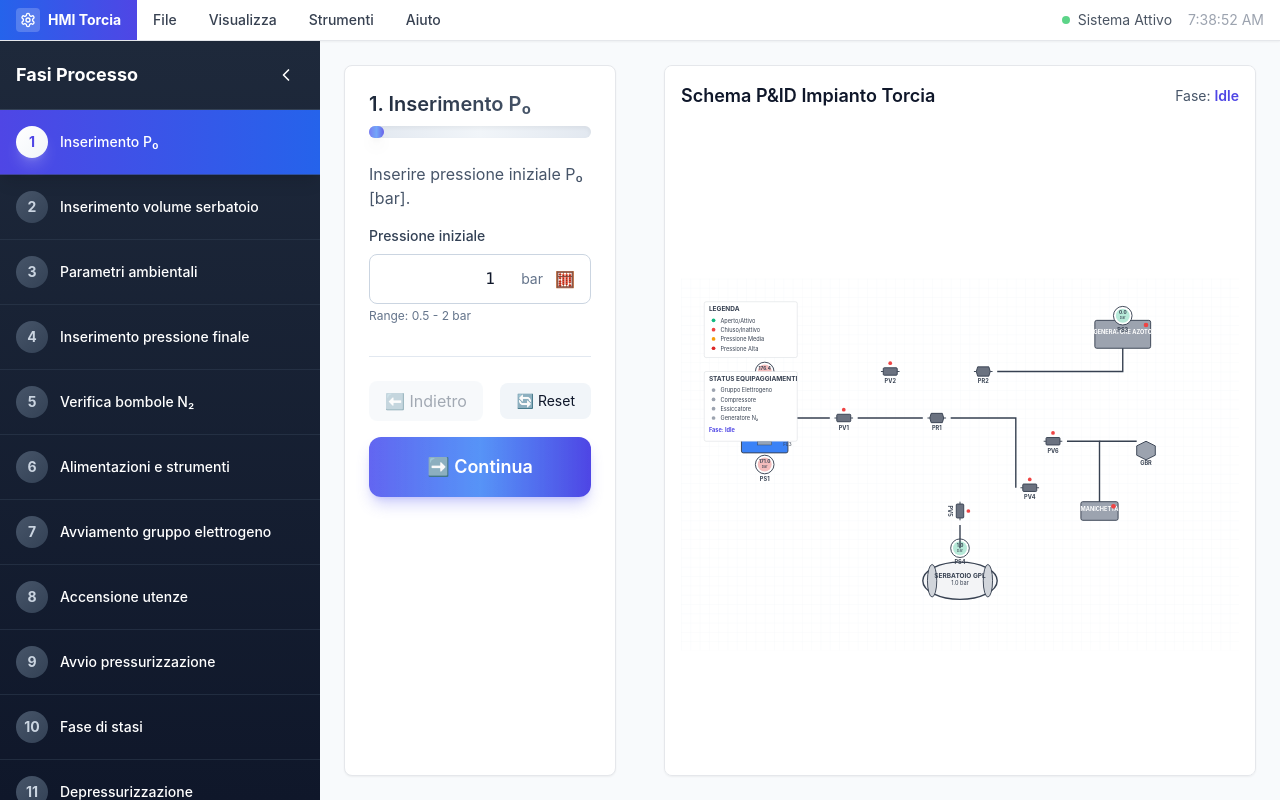
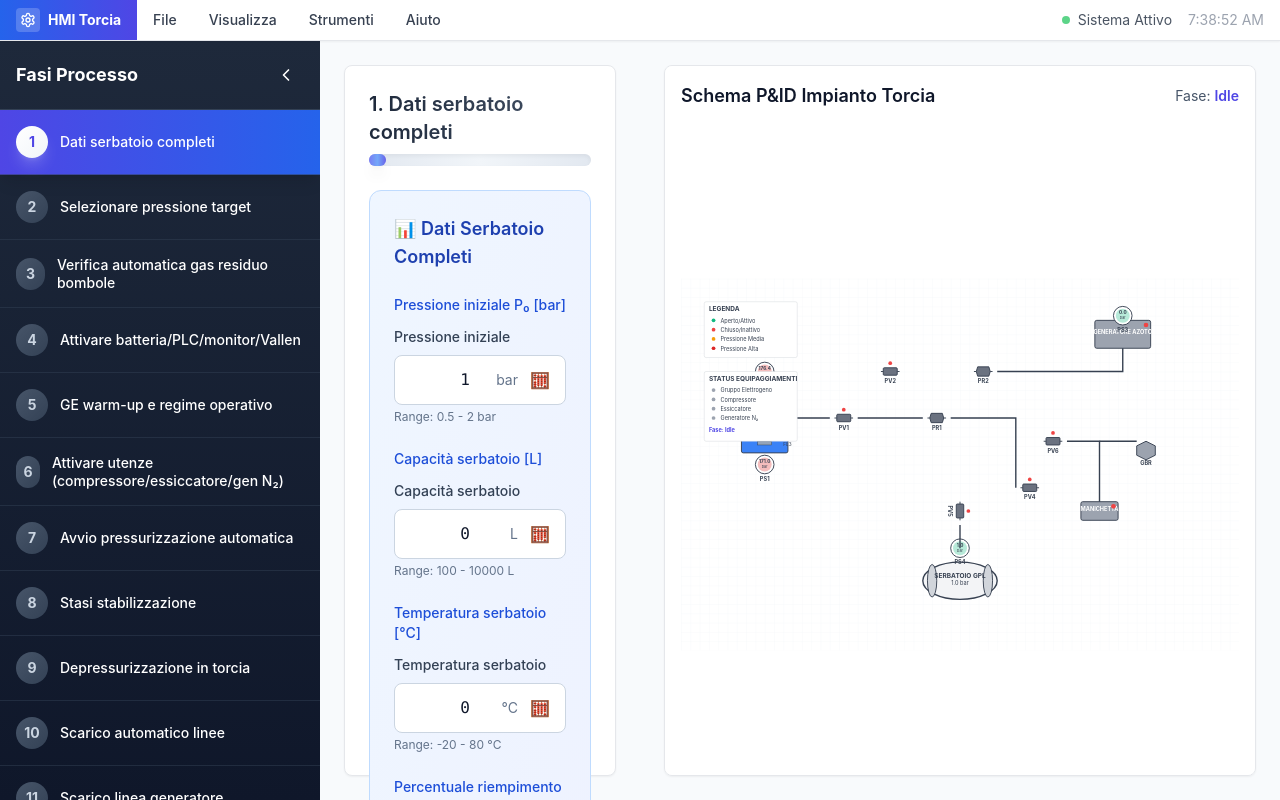
Before and after one commit to rimoric/torcia, a React (Vite) app: page / in a window 1280 px wide. Built offline with nearby package versions, Linux system fonts and the light colour scheme.

Commit message:
Update App.tsx

```diff
--- a/src/App.tsx
+++ b/src/App.tsx
@@ -1,22 +1,39 @@
-// App.tsx - Dashboard Principale Torcia
+// App.tsx - Dashboard Principale Torcia - MODIFIED SEQUENCE
 import React, { useEffect, useRef, useState } from "react";
 import { ChevronLeft, ChevronRight, Menu, X, FileText } from "lucide-react";
 import SchemaImpianto from './SchemaImpianto';
-import { Fase, STEP_TITLES } from './types';
+import { Fase } from './types';
 import MenuBar from './MenuBar';
 import Settings, { SettingsLimits } from './Settings';
 import NumericInput from './NumericInput';
 
-// Wizard HMI sequenziale — simulazione con rampa pressione + controllo automatico bombole N₂
+// MODIFIED: New step titles with consolidated tank data in step 1
+const STEP_TITLES = [
+  "Dati serbatoio completi",                    // 0 - Consolidated: P0, capacity, temperature, fill%
+  "Selezionare pressione target",               // 1 - Moved from step 3
+  "Verifica automatica gas residuo bombole",   // 2 - Moved from step 4
+  "Attivare batteria/PLC/monitor/Vallen",      // 3 - Consolidated step 5+6
+  "GE warm-up e regime operativo",              // 4 - Consolidated step 6+7
+  "Attivare utenze (compressore/essiccatore/gen N₂)", // 5 - Moved from step 7
+  "Avvio pressurizzazione automatica",         // 6 - Moved from step 8
+  "Stasi stabilizzazione",                      // 7 - Moved from step 9
+  "Depressurizzazione in torcia",              // 8 - Moved from step 10
+  "Scarico automatico linee",                  // 9 - Moved from step 11
+  "Scarico linea generatore",                  // 10 - Moved from step 12
+  "Checklist finale",                          // 11 - Moved from step 13
+  "Processo completato",                       // 12 - Moved from step 14
+] as const;
+
+// Wizard HMI sequenziale – simulazione con rampa pressione + controllo automatico bombole N₂
 // Layout ristrutturato: Sidebar verticale + Area comandi centrale + Schema P&ID destra + Log popup
 
 export default function App() {
-  // Parametri serbatoio
+  // Parametri serbatoio - ALL CONSOLIDATED IN STEP 0
   const [P0, setP0] = useState(1.0);
+  const [volumeProdotto, setVolumeProdotto] = useState<number | "">("");
+  const [temperatura, setTemperatura] = useState<number | "">("");  // Now "temperatura serbatoio"
+  const [riempPerc, setRiempPerc] = useState<number | "">(""); // % di riempimento
   const [Pfinale, setPfinale] = useState<number | "">("");
-  const [volumeProdotto, setVolumeProdotto] = useState<number | "">("");
-  const [temperatura, setTemperatura] = useState<number | "">("");
-  const [riempPerc, setRiempPerc] = useState<number | "">(""); // % di riempimento
 
   // Alimentazioni/strumenti
   const [batteriaOn, setBatteriaOn] = useState(false);
@@ -266,23 +283,38 @@ export default function App() {
     return Object.values(checklistItems).every(item => item === true);
   };
 
+  // MODIFIED: Updated canProceed logic for new step sequence
   const canProceed = (): boolean => {
     switch (uiStep) {
-      case 0: return P0 > 0;
-      case 1: return typeof volumeProdotto === "number" && volumeProdotto > 0;
-      case 2: return typeof temperatura === "number" && typeof riempPerc === "number" && riempPerc > 0;
-      case 3: return typeof Pfinale === "number" && Pfinale > P0;
-      case 4: return bomboleCheckDone && bomboleOK === true;
-      case 5: return batteriaOn && plcOn && monitorPressOn && monitorVallenOn && vallenReady;
-      case 6: return geOn && geRpm === 3000 && warmup === 0;
-      case 7: return compressoreOn && essiccatoreOn && genN2On;
-      case 8: return pressurizzazioneProgress >= 100;
-      case 9: return timer === 0 && stasiCompletata;
-      case 10: return depCompletata;
-      case 11: return scaricoLineeDone;
-      case 12: return scaricoGenDone;
-      case 13: return allChecklistCompleted();
-      case 14: return true; // Pannello finale sempre disponibile
+      case 0: // Consolidated tank data
+        return P0 > 0 &&
+               typeof volumeProdotto === "number" && volumeProdotto > 0 &&
+               typeof temperatura === "number" &&
+               typeof riempPerc === "number" && riempPerc > 0;
+      case 1: // Target pressure (moved from step 3)
+        return typeof Pfinale === "number" && Pfinale > P0;
+      case 2: // Bottle verification (moved from step 4)
+        return bomboleCheckDone && bomboleOK === true;
+      case 3: // Power systems (moved from step 5)
+        return batteriaOn && plcOn && monitorPressOn && monitorVallenOn && vallenReady;
+      case 4: // GE warmup (moved from step 6)
+        return geOn && geRpm === 3000 && warmup === 0;
+      case 5: // Utilities (moved from step 7)
+        return compressoreOn && essiccatoreOn && genN2On;
+      case 6: // Pressurization (moved from step 8)
+        return pressurizzazioneProgress >= 100;
+      case 7: // Stasis (moved from step 9)
+        return timer === 0 && stasiCompletata;
+      case 8: // Depressurization (moved from step 10)
+        return depCompletata;
+      case 9: // Line discharge (moved from step 11)
+        return scaricoLineeDone;
+      case 10: // Generator discharge (moved from step 12)
+        return scaricoGenDone;
+      case 11: // Final checklist (moved from step 13)
+        return Object.values(checklistItems).every(item => item === true);
+      case 12: // Final completion (moved from step 14)
+        return true;
       default: return false;
     }
   };
@@ -401,13 +433,19 @@ export default function App() {
     </>
   );
 
-  // Render step content
+  // MODIFIED: Render step content for new consolidated sequence
   const renderStep = () => {
     switch (uiStep) {
-      case 0:
+      case 0: // CONSOLIDATED TANK DATA PANEL
         return (
-          <div className="space-y-4">
-            <p className="text-slate-600">Inserire pressione iniziale P₀ [bar].</p>
+          <div className="space-y-6">
+            <div className="bg-gradient-to-br from-blue-50 to-indigo-50 p-6 rounded-xl border border-blue-200">
+              <h4 className="font-semibold text-blue-800 mb-6 text-lg">📊 Dati Serbatoio Completi</h4>
+
+              <div className="space-y-6">
+                {/* Pressione iniziale */}
+                <div>
+                  <p className="text-blue-700 text-sm mb-3 font-medium">Pressione iniziale P₀ [bar]</p>
                   <NumericInput
                     value={P0}
                     onChange={(v) => { setP0(v); setP_serb(v); }}
@@ -419,11 +457,10 @@ export default function App() {
                     step={0.1}
                   />
                 </div>
-        );
-      case 1:
-        return (
-          <div className="space-y-4">
-            <p className="text-slate-600">Inserire capacità serbatoio [L].</p>
+
+                {/* Capacità serbatoio */}
+                <div>
+                  <p className="text-blue-700 text-sm mb-3 font-medium">Capacità serbatoio [L]</p>
                   <NumericInput
                     value={volumeProdotto || 0}
                     onChange={setVolumeProdotto}
@@ -435,20 +472,14 @@ export default function App() {
                     step={1}
                   />
                 </div>
-        );
-      case 2:
-        return (
-          <div className="space-y-6">
-            <div className="bg-gradient-to-br from-blue-50 to-indigo-50 p-4 rounded-lg border border-blue-200">
-              <h4 className="font-semibold text-blue-800 mb-4">Parametri Ambientali e Serbatoio</h4>
 
-              <div className="space-y-4">
+                {/* Temperatura serbatoio */}
                 <div>
-                  <p className="text-blue-700 text-sm mb-2">Temperatura ambiente [°C]</p>
+                  <p className="text-blue-700 text-sm mb-3 font-medium">Temperatura serbatoio [°C]</p>
                   <NumericInput
                     value={temperatura || 0}
                     onChange={setTemperatura}
-                    label="Temperatura ambiente"
+                    label="Temperatura serbatoio"
                     unit="°C"
                     min={settingsLimits.temperatura.min}
                     max={settingsLimits.temperatura.max}
@@ -457,8 +488,9 @@ export default function App() {
                   />
                 </div>
 
+                {/* Percentuale riempimento */}
                 <div>
-                  <p className="text-blue-700 text-sm mb-2">Percentuale riempimento serbatoio [%]</p>
+                  <p className="text-blue-700 text-sm mb-3 font-medium">Percentuale riempimento serbatoio [%]</p>
                   <NumericInput
                     value={riempPerc || 0}
                     onChange={setRiempPerc}
@@ -471,10 +503,17 @@ export default function App() {
                   />
                 </div>
               </div>
+
+              <div className="mt-6 p-4 bg-blue-100 rounded-lg border border-blue-300">
+                <p className="text-blue-800 text-sm font-medium">
+                  📋 Inserire tutti i parametri del serbatoio prima di procedere
+                </p>
+              </div>
             </div>
           </div>
         );
-      case 3:
+
+      case 1: // Target pressure (moved from old step 3)
         return (
           <div className="space-y-4">
             <p className="text-slate-600">Inserire pressione finale desiderata [bar].</p>
@@ -490,7 +529,8 @@ export default function App() {
             />
           </div>
         );
-      case 4:
+
+      case 2: // Bottle verification (moved from old step 4)
         return (
           <div className="space-y-4">
             <div className="bg-gradient-to-br from-amber-50 to-orange-50 p-4 rounded-lg border border-amber-200">
@@ -533,11 +573,12 @@ export default function App() {
             </div>
           </div>
         );
-      case 5:
+
+      case 3: // Power systems + Vallen (consolidated old steps 5+6)
         return (
           <div className="space-y-4">
             <div className="bg-gradient-to-br from-purple-50 to-indigo-50 p-4 rounded-lg border border-purple-200">
-              <h4 className="font-semibold text-purple-800 mb-4">Alimentazioni e Strumenti</h4>
+              <h4 className="font-semibold text-purple-800 mb-4">Alimentazioni, Strumenti e Vallen</h4>
 
               <div className="space-y-3">
                 <label className="flex items-center gap-3 cursor-pointer p-2 hover:bg-white/50 rounded-lg transition-colors">
@@ -567,17 +608,18 @@ export default function App() {
 
                 <label className="flex items-center gap-3 cursor-pointer p-2 hover:bg-white/50 rounded-lg transition-colors">
                   <input type="checkbox" checked={vallenReady} onChange={(e) => setVallenReady(e.target.checked)} className="w-4 h-4" />
-                  <span>✅ Vallen pronto</span>
+                  <span>✅ Vallen pronto (modello + calibrazione)</span>
                 </label>
               </div>
             </div>
           </div>
         );
-      case 6:
+
+      case 4: // GE warmup + operational (consolidated old steps 6+7)
         return (
           <div className="space-y-4">
             <div className="bg-gradient-to-br from-green-50 to-emerald-50 p-4 rounded-lg border border-green-200">
-              <h4 className="font-semibold text-green-800 mb-4">Gruppo Elettrogeno</h4>
+              <h4 className="font-semibold text-green-800 mb-4">Gruppo Elettrogeno - Warm-up e Regime</h4>
 
               <div className="space-y-4">
                 <label className="flex items-center gap-3 cursor-pointer">
@@ -651,7 +693,8 @@ export default function App() {
             </div>
           </div>
         );
-      case 7:
+
+      case 5: // Utilities (moved from old step 7)
         return (
           <div className="space-y-4">
             <p className="text-slate-600">Accensione utenze a valle GE.</p>
@@ -671,7 +714,8 @@ export default function App() {
             </div>
           </div>
         );
-      case 8:
+
+      case 6: // Pressurization (moved from old step 8)
         return (
           <div className="space-y-4">
             <div className="bg-gradient-to-br from-indigo-50 to-blue-50 p-4 rounded-lg border border-indigo-200">
@@ -732,7 +776,8 @@ export default function App() {
             </div>
           </div>
         );
-      case 9:
+
+      case 7: // Stasis (moved from old step 9)
         return (
           <div className="space-y-4">
             <p className="text-slate-600">Fase di stasi (12s simulazione) per stabilizzazione pressione.</p>
@@ -765,7 +810,8 @@ export default function App() {
             {stasiCompletata && <div className="text-center text-emerald-700 text-sm font-medium">✓ Stasi completata.</div>}
           </div>
         );
-      case 10:
+
+      case 8: // Depressurization (moved from old step 10)
         return (
           <div className="space-y-4">
             <p className="text-slate-600">Depressurizzazione automatica verso torcia.</p>
@@ -787,7 +833,8 @@ export default function App() {
             )}
           </div>
         );
-      case 11:
+
+      case 9: // Line discharge (moved from old step 11)
         return (
           <div className="space-y-4">
             <p className="text-slate-600">Scarico automatico linee (PV1/PV4/PV6 aprono e poi richiudono).</p>
@@ -800,7 +847,8 @@ export default function App() {
             {scaricoLineeDone && <div className="text-center text-emerald-700 text-sm font-medium">✓ Scarico linee completato.</div>}
           </div>
         );
-      case 12:
+
+      case 10: // Generator discharge (moved from old step 12)
         return (
           <div className="space-y-4">
             <p className="text-slate-600">Scarico linea generatore.</p>
@@ -813,7 +861,8 @@ export default function App() {
             {scaricoGenDone && <div className="text-center text-emerald-700 text-sm font-medium">✓ Scarico generatore completato.</div>}
           </div>
         );
-      case 13:
+
+      case 11: // Final checklist (moved from old step 13)
         return (
           <div className="space-y-6">
             <div className="bg-gradient-to-br from-slate-50 to-slate-100 p-6 rounded-xl border shadow-inner">
@@ -889,7 +938,8 @@ export default function App() {
             </div>
           </div>
         );
-      case 14:
+
+      case 12: // Final completion (moved from old step 14)
         return (
           <div className="space-y-6">
             {!salvataggioRichiesto ? (
@@ -922,7 +972,7 @@ export default function App() {
                       pushLog("Processo completato senza salvataggio.");
                     }}
                   >
-                    ⏭️ Termina senza salvare
+                    ⭐ Termina senza salvare
                   </button>
                 </div>
               </div>
@@ -935,6 +985,7 @@ export default function App() {
             )}
           </div>
         );
+
       default:
         return null;
     }
```
Lines whose indentation alone changed are shown as unchanged.
